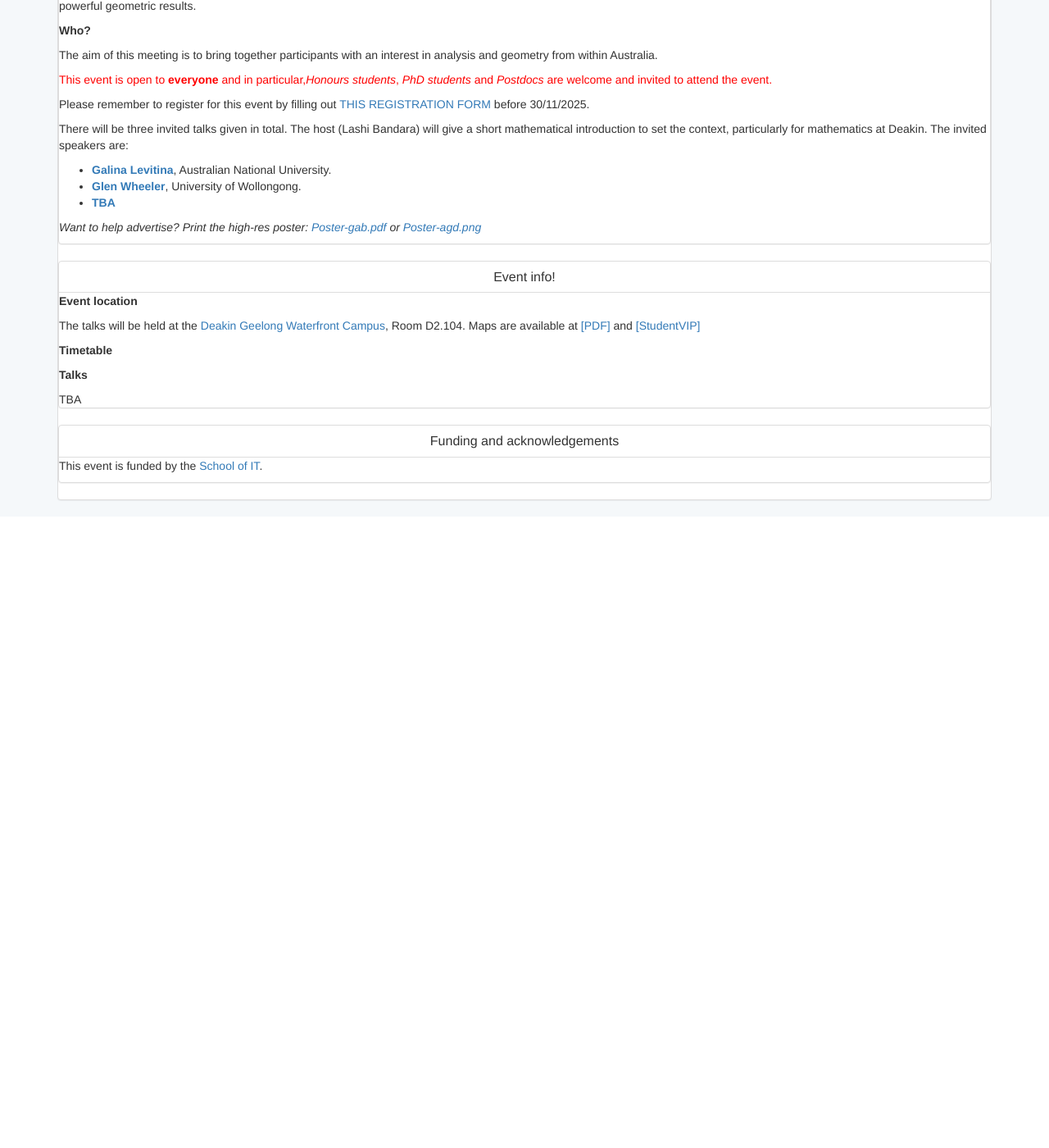
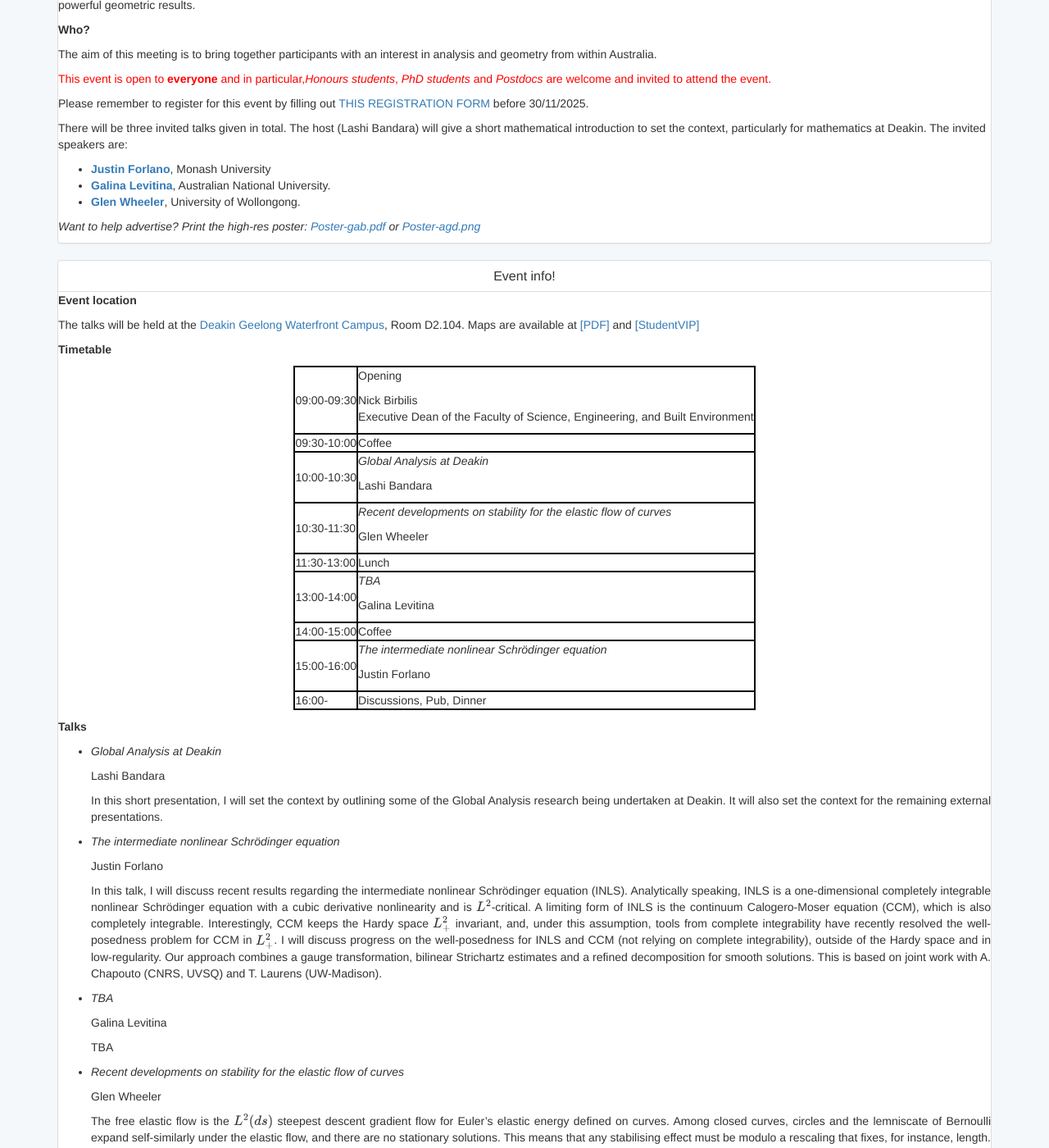
Before and after one commit to lashi-bandara/lashi-bandara.github.io, a Jekyll site: the page built from toc/outreach/events/analysisandgeometrydeakin.html, in a window 1280 px wide and 1400 px high, scrolled down 890 px. Shown: the whole window at 82% size. Built offline with Jekyll 4.4.1, drawn with Linux system fonts in a browser that asks for light colours; before the commit the page ends 1520 px from its top, so only the background shows below that; some of the changed text lies outside the part shown.

Commit message:
Added talk structure, timetable etc

```diff
--- a/toc/outreach/events/analysisandgeometrydeakin.html
+++ b/toc/outreach/events/analysisandgeometrydeakin.html
@@ -65,10 +65,9 @@ Please remember to register for this event by filling out <a target="_blank" rel
 
 <p> There will be three invited talks given in total. The host (Lashi Bandara) will give a short mathematical introduction to set the context, particularly for mathematics at Deakin. The invited speakers are:
 <ul>
-
+	<li> <b> <a href="https://research.monash.edu/en/persons/justin-forlano/">Justin Forlano</a></b>, Monash University </li>
 	<li> <b> <a href="https://maths.anu.edu.au/people/galina-levitina">Galina Levitina</a></b>, Australian National University. </li>
 	<li> <b> <a href="https://scholars.uow.edu.au/glen-wheeler">Glen Wheeler</a></b>, University of Wollongong.</li>
-	<li> <b> <a href="">TBA</a></b> </li>
 </ul>
 </p>
 
@@ -100,12 +99,20 @@ table, th, td {
 <center>
 <table>
   <tr>
+    <td>09:00-09:30</td>
+    <td><p>Opening</p> <p> Nick Birbilis <br>Executive Dean of the Faculty of Science, Engineering, and Built Environment</p></td>
+  </tr>
+  <tr>
+    <td>09:30-10:00</td>
+    <td>Coffee</td>
+  </tr>
+  <tr>
     <td>10:00-10:30</td>
-    <td>Coffee (Eastern Gateway Building)</td>
+    <td><p><em>Global Analysis at Deakin</em></p>  <p> Lashi Bandara </p> </td>
   </tr>
   <tr>
     <td>10:30-11:30</td>
-    <td><p><em>Manifolds, Operators, Estimates</em></p>  <p> Lashi Bandara </p> </td>
+    <td><p><em>Recent developments on stability for the elastic flow of curves</em></p>  <p> Glen Wheeler </p> </td>
   </tr>
   <tr>
     <td>11:30-13:00</td>
@@ -114,123 +121,72 @@ table, th, td {
 
   <tr>
     <td>13:00-14:00</td>
-    <td><p><em>New progress on solvability of Regularity problem for elliptic operators with coefficients satisfying large Carleson condition</em></p>  <p> Martin Dindoš
-</p> </td>
+    <td><p><em>TBA</em></p>  <p> Galina Levitina </p> </td>
   </tr>
   <tr>
     <td>14:00-15:00</td>
-    <td>Coffee (Eastern Gateway Building)</td>
+    <td>Coffee</td>
   </tr>
-
   <tr>
     <td>15:00-16:00</td>
-    <td><p><em>Global stability of spacetimes with supersymmetric compactifications</em></p>  <p> Zoe Wyatt </p> </td>
-  </tr>
-   <tr>
-    <td>16:00-17:00</td>
-    <td><p><em>Algebraic and analytic aspects of renormalisation</em></p>  <p> Kasia Rejzner</p> </td>
+    <td><p><em>The intermediate nonlinear Schrödinger equation</em></p>  <p> Justin Forlano</p> </td>
   </tr>
     <tr>
-    <td>17:00-18:30</td>
-    <td>Social event (Tower A, Room 203)</td>
+    <td>16:00-</td>
+    <td>Discussions, Pub, Dinner</td>
   </tr>
-      <tr>
-    <td>19:00-</td>
-    <td>Dinner (TBA)</td>
-  </tr>
-
 </table>
 </center>
 <p></p>
--->
 
 <p><b> Talks </b></p>
 
-TBA
 
-<!-- TALKS:
 <ul>
 <li>
-<p><em>Manifolds, Operators, Estimates</em></p>
+<p><em>Global Analysis at Deakin</em></p>
 
 <p>Lashi Bandara</p>
 
 <p align="justify">
-Broadly speaking, global analysis is the term used to describe the way geometric problems can be formulated, understood, and resolved through the use of differential operators and mathematical analysis.
-More often that not, these geometric problems arise from physical situations, such as the study of the electron or other fundamental particle in the presence of gravity.
-<br><br>
-
-I will discuss a particular aspect: when we consider a differential operator acting between sections of vector bundles over a manifold with boundary.
-In this case, the operator has two distinguished extensions, the maximal and the minimal, with the latter contained in the former.
-The study of all possible extensions of the minimal operator contained in the maximal one is equivalent to the study of boundary conditions.
-Obtaining trace theorems provide a tangible two way road between these extensions and boundary conditions.
-My ambition will be to relate this example to the areas of the three speakers in the afternoon.
+In this short presentation, I will set the context by outlining some of the Global Analysis research being undertaken at Deakin.
+It will also set the context for the remaining external presentations.
 </p>
 
 <li>
-<p><em>New progress on solvability of Regularity problem for elliptic
-operators with coefficients satisfying large Carleson condition</em></p>
+<p><em>The intermediate nonlinear Schrödinger equation</em></p>
 
-<p>Martin Dindoš</p>
+<p>Justin Forlano</p>
 
 <p align="justify">
-Recall that when $Lu=\mathrm{div}(A\nabla u)$ and coefficients A satisfy Carleson
-condition (that is $|\nabla A|^2\delta$ is a Carleson measure) then the
-corresponding elliptic measure is $A_\infty$ and hence the $L^p$
-Dirichlet problem is solvable for some large $p &lt; \infty$. There is also
-an analogous smallness result, namely that  on $C^1$ domains $L^p$
-Dirichlet problem is solvable for all $1&lt;p&lt;\infty$, provided $|\nabla
-A|^2\delta$ is a vanishing Carleson measure.
-<br><br>
 
-In the case of Regularity problem, the analogous smallness result was
-established in Dindos-Pipher-Rule. We have recently (jointly with S.
-Hofmann and J. Pipher) established an n-dimensional reduction that
-relates solvability of Regularity problem to the solvability of
-Regularity problem for a block-form operator.
-
-<br><br>
-This reduction has allowed us to fully resolve the question of
-solvability of Regularity problem with coefficients satisfying large
-Carleson condition in all dimensions and also the Neumann problem in
-dimension 2 in the interval for $1&lt;p&lt;1+\epsilon$.
-
-<br><br>
-Remarkably, Mourgoglou, Poggi and Tolsa have considered the same
-question from a different perspective using new ideas that allow
-extrapolation of the small Carleson result of Dindos-Pipher-Rule using
-improved version of Mourgoglou Tolsa decomposition of domains to
-Lipschitz subdomains (developed for originally for the Regularity
-problem for Laplacian). This method allows to consider the Regularity
-problem for more general domains (beyond Lipschitz).
-
-I compare the two methods and outline possible further open questions
-that might be addressed thanks to these exciting developments.
+In this talk, I will discuss recent results regarding the intermediate nonlinear Schrödinger equation (INLS). Analytically speaking, INLS is a one-dimensional completely integrable nonlinear Schrödinger equation with a cubic derivative nonlinearity and is $L^2$-critical. A limiting form of INLS is the continuum Calogero-Moser equation (CCM), which is also completely integrable. Interestingly, CCM keeps the Hardy space $L^2_+$ invariant, and, under this assumption, tools from complete integrability have recently resolved the well-posedness problem for CCM in $L^2_+$. I will discuss progress on the well-posedness for INLS and CCM (not relying on complete integrability), outside of the Hardy space and in low-regularity. Our approach combines a gauge transformation, bilinear Strichartz estimates and a refined decomposition for smooth solutions. This is based on joint work with A. Chapouto (CNRS, UVSQ) and T. Laurens (UW-Madison).
 
 </li>
 
 <li>
-<p><em>Algebraic and analytic aspects of renormalisation</em></p>
+<p><em>TBA</em></p>
 
-<p> Kasia Rejzner </p>
+<p> Galina Levitina  </p>
 
 
 <p align="justify">
-In this talk I will discuss recent progress in understanding mathematical foundations of renormalization. The approach I'm going to focus on is Epstein-Glaser renormalisation combined with ideas of local covariance, to allow for construction of quantum field theory models on curved spacetimes. The resulting framework is called perturbative algebraic quantum field theory (pAQFT).</p>
+TBA
+</p>
 </li>
 
 <li>
-<p><em> Global stability of spacetimes with supersymmetric compactifications </em></p>
+<p><em>  Recent developments on stability for the elastic flow of curves </em></p>
 
-<p> Zoe Wyatt</p>
+<p> Glen Wheeler </p>
 
 
 <p align="justify">
- Spacetimes with compact directions which have special holonomy, such as Calabi-Yau spaces, play an important role in supergravity and string theory. In this talk I will discuss a work with Andersson, Blue and Yau, where we show the global, nonlinear stability a spacetime which is a cartesian product of a high dimensional Minkowski space with a compact Ricci flat internal space with special holonomy. This stability result is related to a conjecture of Penrose concerning the validity of string theory. </p>
+The free elastic flow is the $L^2(ds)$ steepest descent gradient flow for Euler’s elastic energy defined on curves. Among closed curves, circles and the lemniscate of Bernoulli expand self-similarly under the elastic flow, and there are no stationary solutions. This means that any stabilising effect must be modulo a rescaling that fixes, for instance, length. This additional difficulty has led authors (following Euler) to introduce a constraint or a penalisation in the energy, which changes the dynamics substantially. In particular, there are a plethora of stability and convergence results in a variety of settings, both planar and space, and with a number of boundary conditions. The free elastic flow itself remained untouched, until recently: In 2024, joint with Miura, we were able to establish convergence of the asymptotic profile, through the use of a new quantity depending on the derivative of the curvature. Then, in 2025, joint with Andrews, this has been improved and a sharp convergence rate has been obtained. In this talk, I describe these new results, and also explain what more may be on the horizon for the free elastic flow. If time permits I will also talk about our initial work on the space curve case, where an unexpected phenomenon related to turning number appears.
+</p>
 </li>
 
 </ul>
--->
 </div>
 
 
@@ -241,7 +197,8 @@ In this talk I will discuss recent progress in understanding mathematical founda
   </div>
 
 <p>
-This event is funded by the  <a href=https://www.deakin.edu.au/faculty-of-science-engineering-and-built-environment/school-of-information-technology>School of IT</a>.
+This event is funded by the  <a href=https://www.deakin.edu.au/faculty-of-science-engineering-and-built-environment/school-of-information-technology>School of IT</a> of <a href="https://www.deakin.edu.au">Deakin University</a> in which Mathematics sits.
+It is also connected to the <a href="https://d-m-g.org">DMG</a>, a network of mathematicians working at Deakin.
 </p>
 
 </div>
```
Also changed, not shown: other parts of toc/outreach/events/analysisandgeometrydeakin.html (+3 -3 lines).
